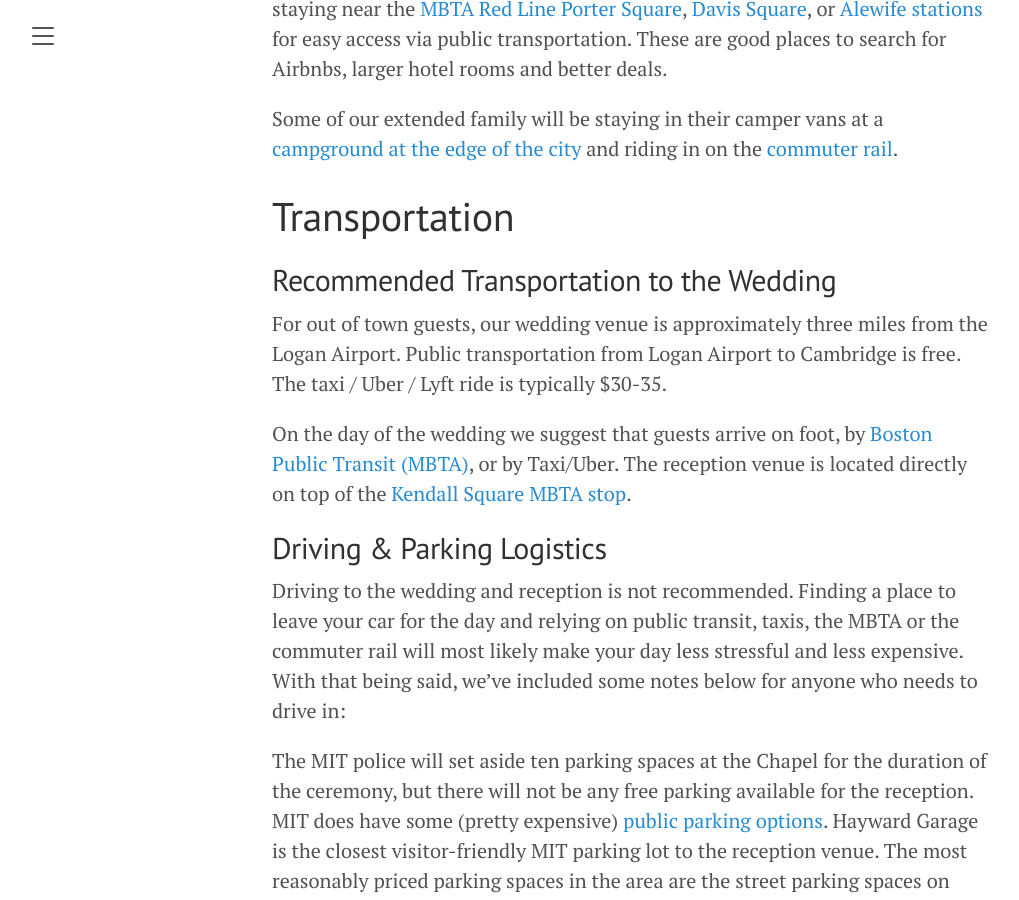
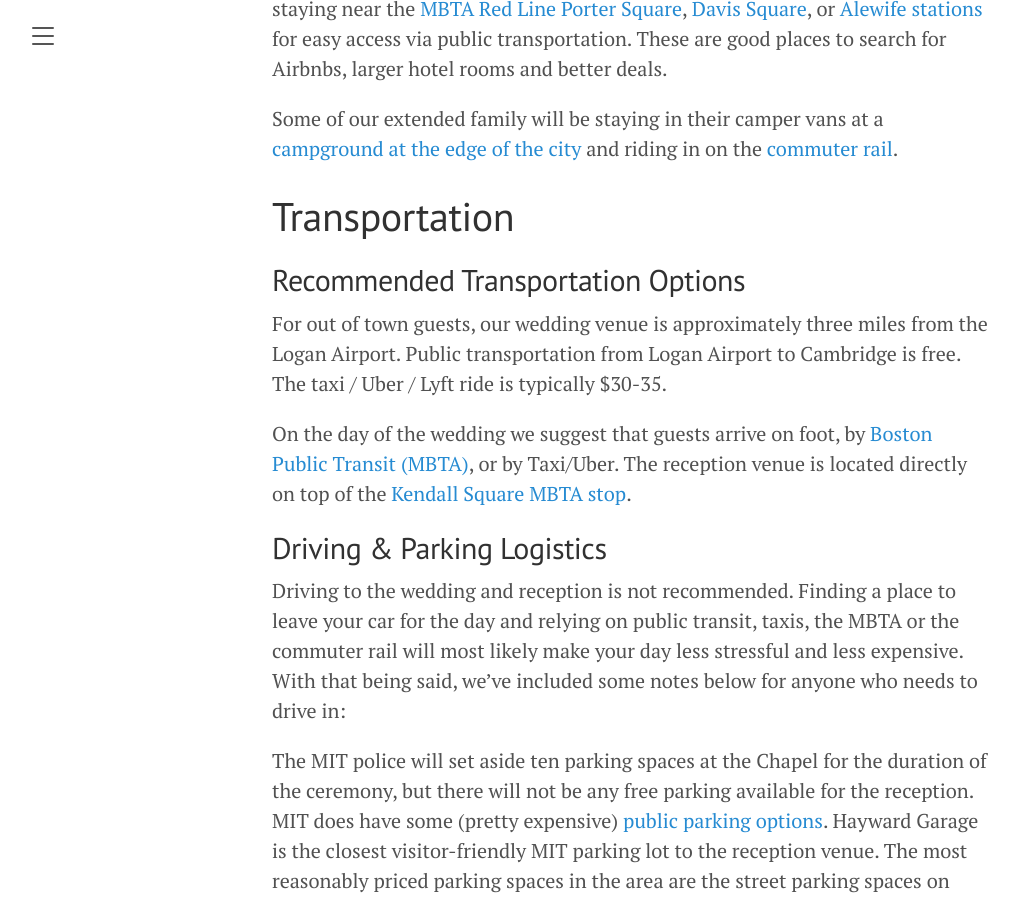
Before and after one commit to JoshBradshaw/andreajosh.github.io, a Jekyll site: the page built from _posts/2023-12-30-overview.md, in a window 1280 px wide and 900 px high, scrolled down 2814 px. Shown: the whole window, without its empty margins (8-1027 px from the left). Built offline with Jekyll 4.4.1, drawn with Linux system fonts in a browser that asks for light colours.

Commit message:
Update 2023-12-30-overview.md

```diff
--- a/_posts/2023-12-30-overview.md
+++ b/_posts/2023-12-30-overview.md
@@ -58,7 +58,7 @@ Some of our extended family will be staying in their camper vans at a [campgroun
 
 # Transportation
 
-## Recommended Transportation to the Wedding
+## Recommended Transportation Options
 
 For out of town guests, our wedding venue is approximately three miles from the Logan Airport. Public transportation from Logan Airport to Cambridge is free. The taxi / Uber / Lyft ride is typically $30-35.
 
```
